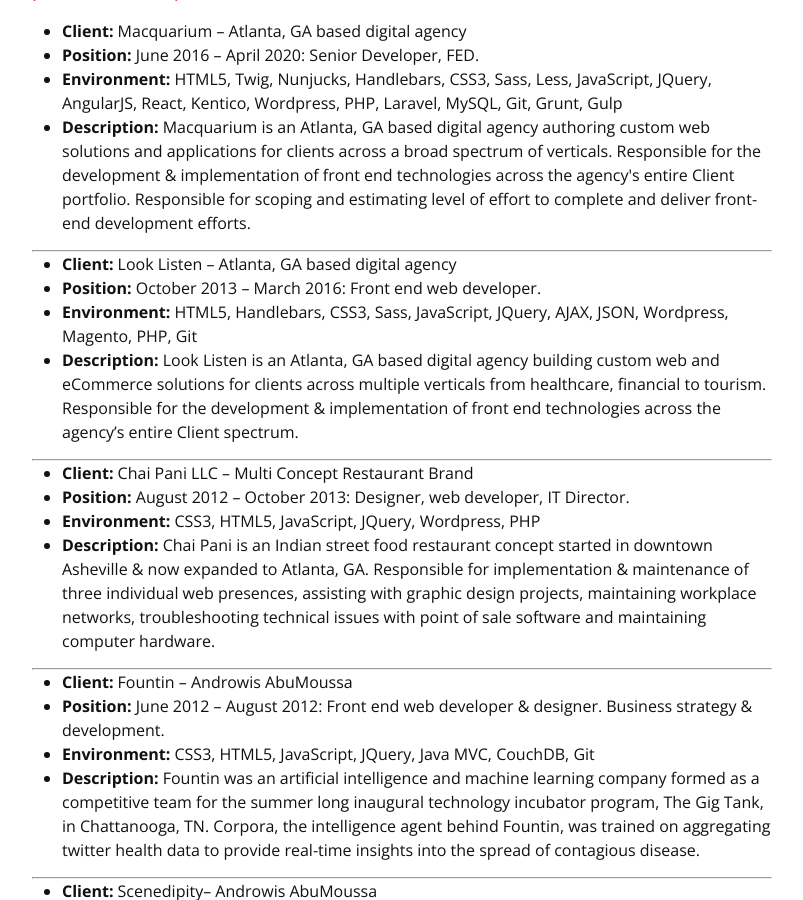
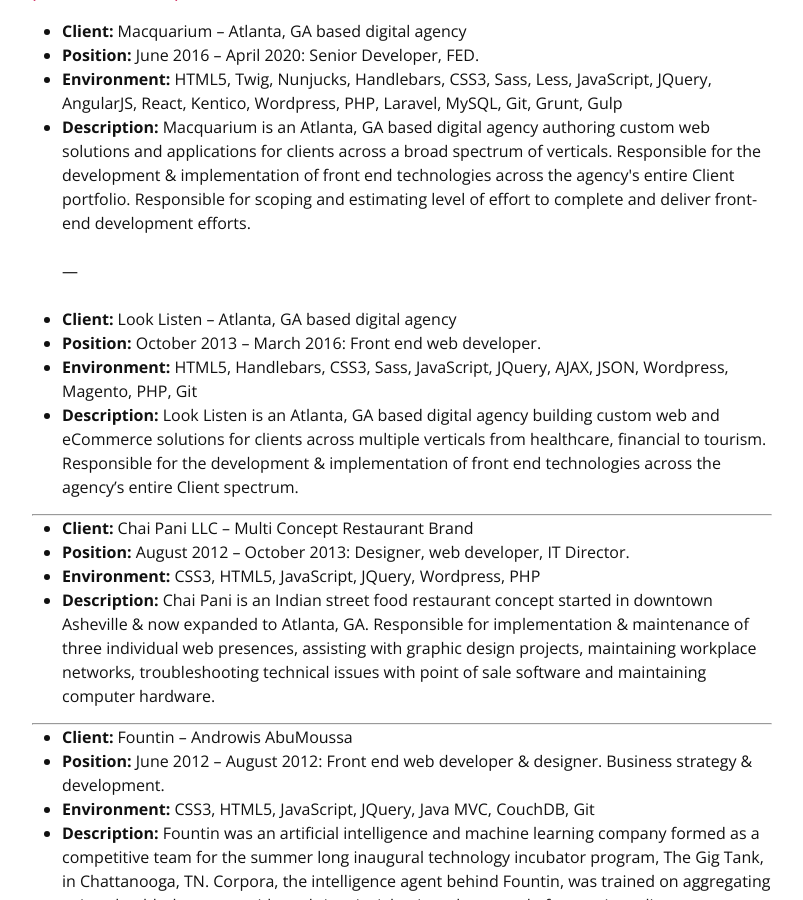
Before and after one commit to jacobnlangley/jacobnlangley.github.io, a Jekyll site: the page built from resume.md, in a window 1280 px wide and 900 px high, scrolled down 874 px. Shown: the whole window, without its empty margins (238-1041 px from the left). Built offline with Jekyll 4.4.1, drawn with Linux system fonts in a browser that asks for light colours.

Commit message:
Update resume.md

```diff
--- a/resume.md
+++ b/resume.md
@@ -36,9 +36,8 @@
 + **Client:**	Macquarium – Atlanta, GA based digital agency
 + **Position:**	June 2016 – April 2020:  Senior Developer, FED.
 + **Environment:**	HTML5, Twig, Nunjucks, Handlebars, CSS3, Sass, Less, JavaScript, JQuery, AngularJS, React, Kentico, Wordpress, PHP, Laravel, MySQL, Git, Grunt, Gulp
-+ **Description:**	Macquarium is an Atlanta, GA based digital agency authoring custom web solutions and applications for clients across a broad spectrum of verticals. Responsible for the development &amp; implementation of front end technologies across the agency&#39;s entire Client portfolio. Responsible for scoping and estimating level of effort to complete and deliver front-end development efforts.
-
----
++ **Description:**	Macquarium is an Atlanta, GA based digital agency authoring custom web solutions and applications for clients across a broad spectrum of verticals. Responsible for the development &amp; implementation of front end technologies across the agency&#39;s entire Client portfolio. Responsible for scoping and estimating level of effort to complete and deliver front-end development efforts.<br><br>
+---<br><br>
 + **Client:**	Look Listen – Atlanta, GA based digital agency
 + **Position:**	October 2013 – March 2016:  Front end web developer.
 + **Environment:**	HTML5, Handlebars, CSS3, Sass, JavaScript, JQuery, AJAX, JSON, Wordpress, Magento, PHP, Git
```
